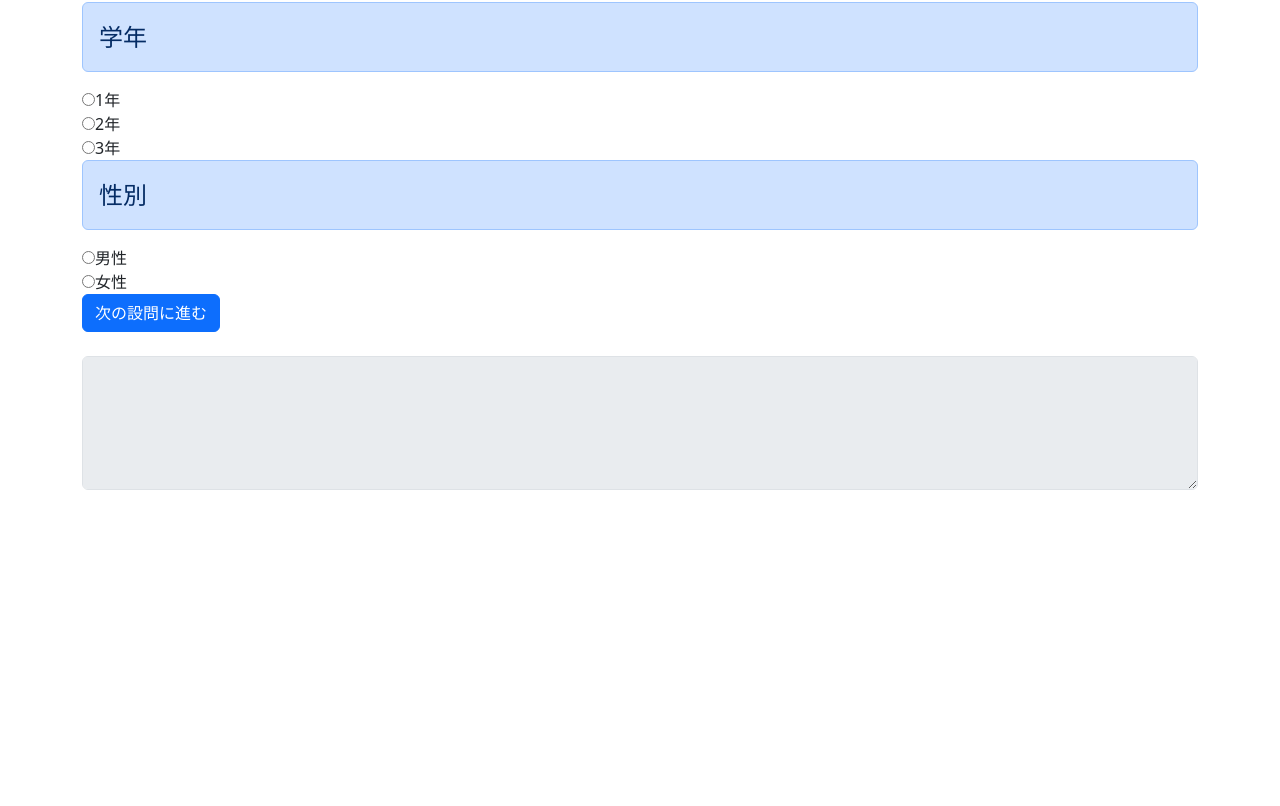
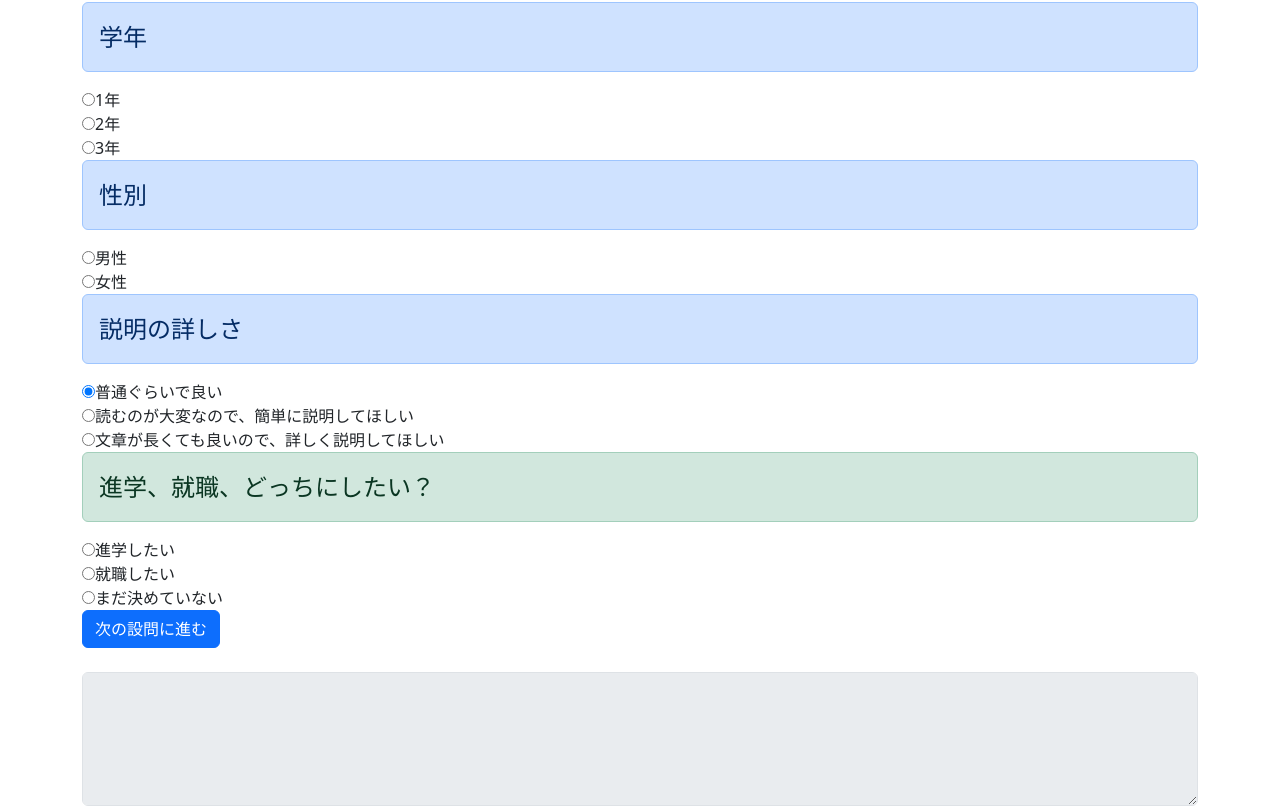
Before and after one commit to kuwa32/PromptMaker, a React (Create React App) app: page / in a window 1280 px wide. Shown: the part 525-1331 px from the top of the page. Before the commit the page ends 1015 px from the top, so only its background shows below. Built offline with nearby package versions, Linux system fonts and the light colour scheme.

Commit message:
ちょっと途中

```diff
--- a/src/Page_v1.js
+++ b/src/Page_v1.js
@@ -12,6 +12,7 @@ class Page_v1 extends React.Component{
             school: '',
             grade: '',
             gender: '',
+            explain_detail: "normal",
             route: '',
             hope: '',
             field: '',
@@ -37,7 +38,9 @@ class Page_v1 extends React.Component{
     handleGenderChange = (e) => {
         this.setState({ gender: e.target.value });
     };
-
+    handleExplainDetailChange = (event) => {
+        this.setState({ explain_detail: event.target.value });
+    };
     handleRouteChange = (e) => {
         this.setState({ route: e.target.value });
     };
@@ -81,6 +84,7 @@ class Page_v1 extends React.Component{
         console.log("学校:", this.state.school);
         console.log("学年:", this.state.grade);
         console.log("性別:", this.state.gender);
+        console.log("説明の詳しさ:", this.state.explain_detail);
         console.log("相談内容:", this.state.route);
         console.log("進路:", this.state.hope);
         console.log("分野:", this.state.field);
@@ -125,13 +129,68 @@ class Page_v1 extends React.Component{
             gender_string = "女性"
         }
 
+        let explain_detail_string = ""
+        if(this.state.explain_detail==="simple"){
+            explain_detail_string = "読むのが大変なので、簡単に説明してほしいです。"
+        }else if(this.state.explain_detail==="detailed"){
+            explain_detail_string = "文章が長くても良いので、詳しく説明してほしいです。"
+        }
+
+        let hope_string = "未入力"
+        if(this.state.hope==="next_school"){
+            hope_string = "進学したいと考えています。"
+        }else if(this.state.hope==="get_job"){
+            hope_string = "就職したいと考えています。"
+        }else if(this.state.hope==="unknown"){
+            hope_string = "進学するか、就職するかはまだ決めていないです。"
+        }
+
+        let field_string = ""
+        if (this.state.field === "science") {
+            field_string = "理系の分野に進みたくて、";
+        } else if (this.state.field === "arts") {
+            field_string = "文系の分野に進みたくて、";
+        }else if(this.state.field==="unknown"){
+            field_string = ""
+        }else if(this.state.field==="custom"){
+            field_string = this.state.custom_field_detail + "の分野に進みたくて、"
+        }
+
         let general_prompt =`あなたは、高校や、大学の進路相談のプロです。
 必要に応じた適切なフレームワーク思考や、テクニックを用いながら、ユーザーの質問に対応してください。
 また、ユーザー便益の最大化のために情報が不足していれば、事前に質問や確認をしてください。
-私は、${school_string}の${grade_string}で、${gender_string}です。
+私は、${school_string}の${grade_string}で、${gender_string}です。${explain_detail_string}
+${field_string}${hope_string}
 `
 
+        let input_school_name_string = ""
+        if(this.state.input_school_name === "custom"){
+            input_school_name_string = this.state.custom_school_name + "に行きたいです。"
+        }
+
+        let input_company_name_string = ""
+        if(this.state.input_company_name === "custom"){
+            input_company_name_string = this.state.custom_company_name + "に行きたいです。"
+        }
+
         let choiced_prompt = ``
+        if(this.state.route==="what_is_next_route"){
+            choiced_prompt=`この先のことを、一緒に考えて欲しいです。
+`
+        }else if(this.state.route==="write_choice_reason"){
+            choiced_prompt=`志望動機を考えるのを手伝ってほしいです。
+`
+        }else if(this.state.route==="write_my_appeal"){
+            choiced_prompt=`自己PRを考えるのを手伝ってほしいです。
+`
+        }else if(this.state.route==="write_business_mail"){
+            choiced_prompt=`メールの文面を考えるのを手伝ってほしいです。
+`
+        }else if(this.state.route==="unknown"){
+            choiced_prompt=`何となく、この先のことが不安なので、助けて欲しいです。
+`
+        }
+
 
         let output_prompt = `${general_prompt}${choiced_prompt}`
 
@@ -237,10 +296,44 @@ class Page_v1 extends React.Component{
                 </label>
                 </fieldset>
 
-                {this.state.route === "what_is_next_route" && (
+                <fieldset>
+                <legend className="alert alert-primary">説明の詳しさ</legend>
+                <label>
+                    <input
+                    type="radio"
+                    name="explain_detail"
+                    value="normal"
+                    checked={this.state.explain_detail === "normal"}
+                    onChange={this.handleExplainDetailChange}
+                    />
+                    普通ぐらいで良い
+                </label><br />
+                <label>
+                    <input
+                    type="radio"
+                    name="explain_detail"
+                    value="simple"
+                    checked={this.state.explain_detail === "simple"}
+                    onChange={this.handleExplainDetailChange}
+                    />
+                    読むのが大変なので、簡単に説明してほしい
+                </label><br />
+                <label>
+                    <input
+                    type="radio"
+                    name="explain_detail"
+                    value="detailed"
+                    checked={this.state.explain_detail === "detailed"}
+                    onChange={this.handleExplainDetailChange}
+                    />
+                    文章が長くても良いので、詳しく説明してほしい
+                </label>
+                </fieldset>
+
+                {(
                     <>
                         <fieldset>
-                        <legend className="alert alert-primary">進学、就職、どっちにしたい？</legend>
+                        <legend className="alert alert-success">進学、就職、どっちにしたい？</legend>
                         <label>
                             <input type="radio" name="hope" value="next_school" checked={this.state.hope === "next_school"} onChange={this.handleHopeChange} />
                             進学したい
@@ -300,7 +393,7 @@ class Page_v1 extends React.Component{
                             checked={this.state.field === "custom"}
                             onChange={this.handleFieldChange}
                             />
-                            具体的な分野を決めている
+                            こんな分野に進みたい
                         </label>
                         <br />
 
@@ -309,7 +402,7 @@ class Page_v1 extends React.Component{
                             <input
                             type="text"
                             className="form-control mt-2"
-                            placeholder="例：情報工学、心理学 など"
+                            placeholder="例：情報工学、教育、芸術 など"
                             value={this.state.custom_field_detail}
                             onChange={this.handleCustomFieldDetailChange}
                             />
```
